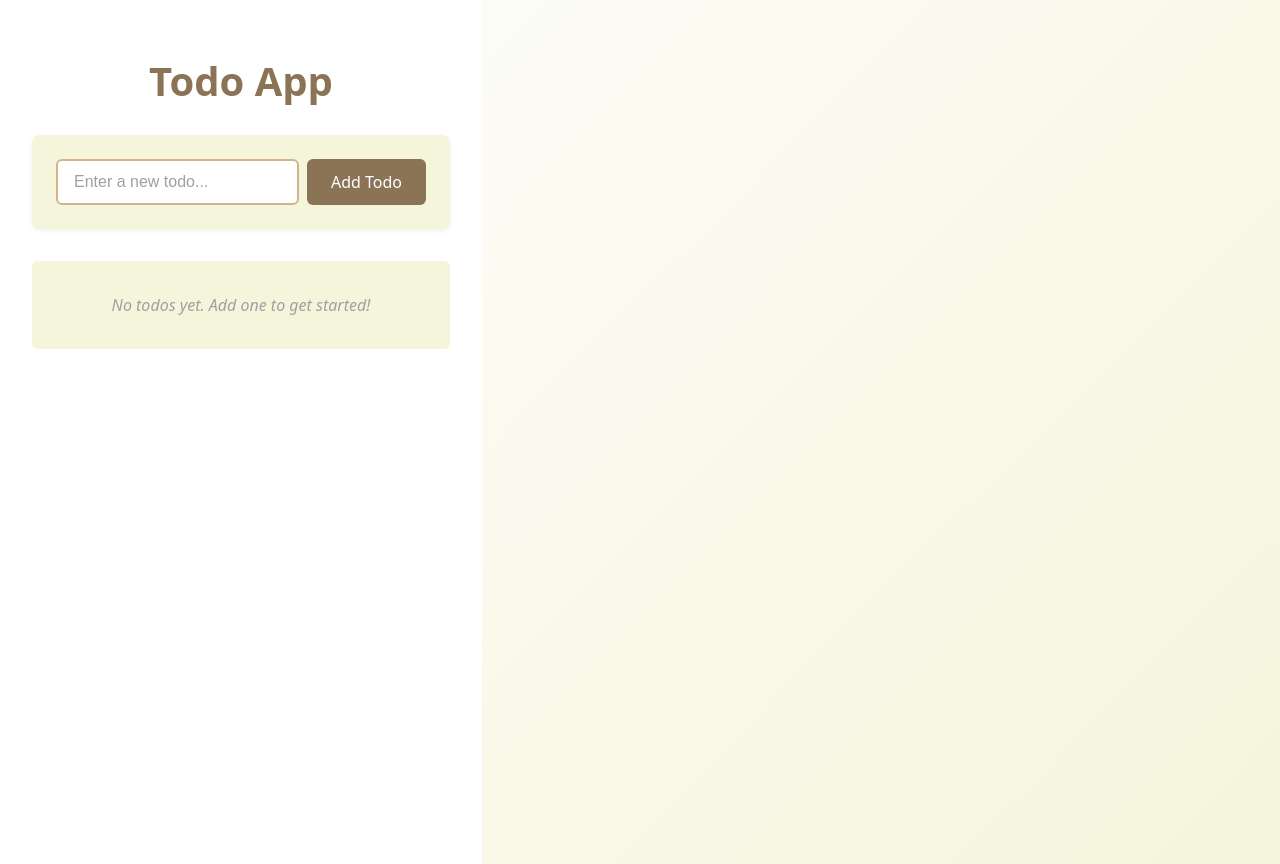
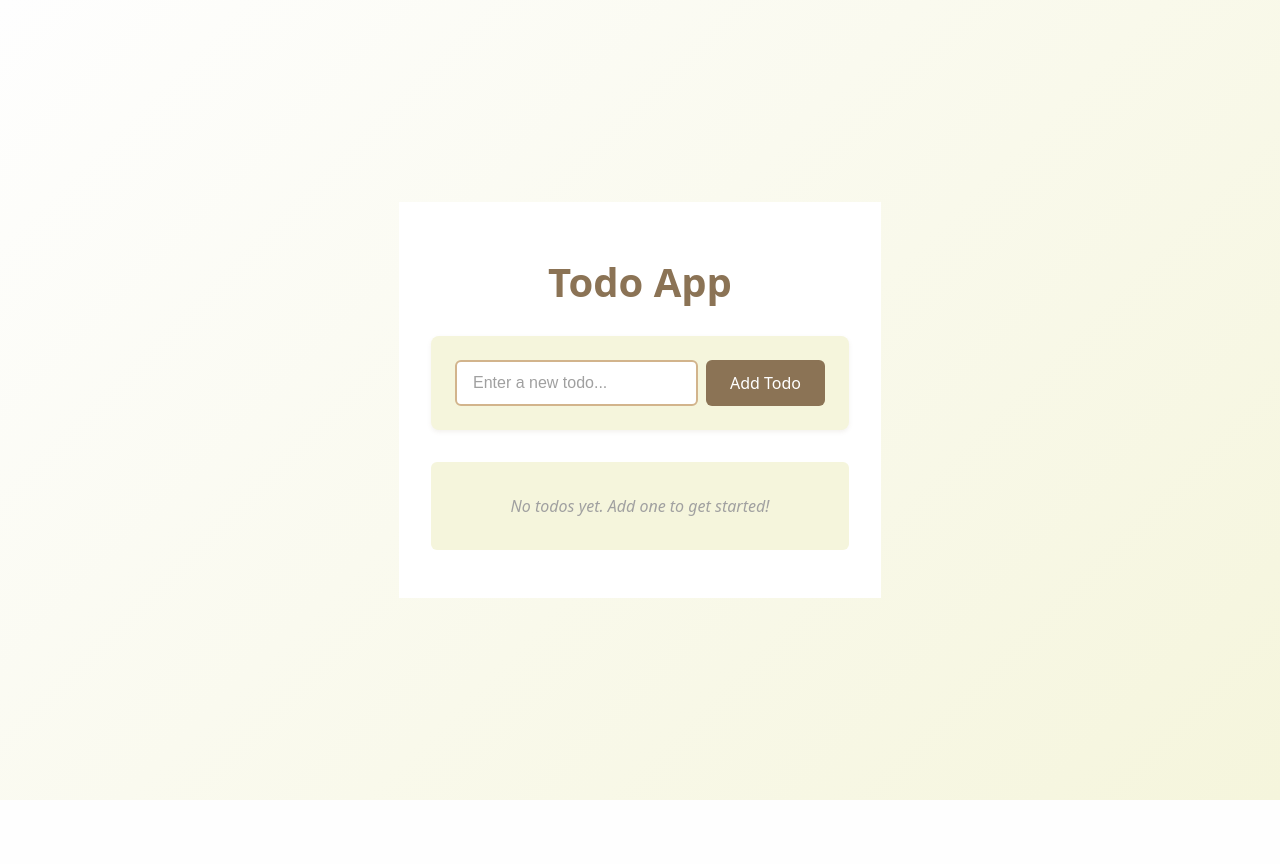
Before and after one commit to bravovo/agents-task, a React (Vite) app: page / in a window 1280 px wide. After the commit the page ends 800 px from the top, so only its background shows below. Built offline with nearby package versions, Linux system fonts and the light colour scheme.

Commit message:
Center content on the page for better UI layout
Co-authored-by: bravovo <112715442+bravovo@users.noreply.github.com>

```diff
--- a/src/App.css
+++ b/src/App.css
@@ -3,7 +3,6 @@
   margin: 0 auto;
   padding: 2rem;
   background-color: #ffffff;
-  min-height: 100vh;
 }
 
 h1 {
--- a/src/index.css
+++ b/src/index.css
@@ -15,10 +15,19 @@
 body {
   margin: 0;
   display: flex;
-  place-items: center;
+  justify-content: center;
+  align-items: center;
   min-width: 320px;
   min-height: 100vh;
   background: linear-gradient(135deg, #FEFEFE 0%, #F5F5DC 100%);
+}
+
+#root {
+  width: 100%;
+  display: flex;
+  justify-content: center;
+  align-items: center;
+  min-height: 100vh;
 }
 
 h1 {
```
